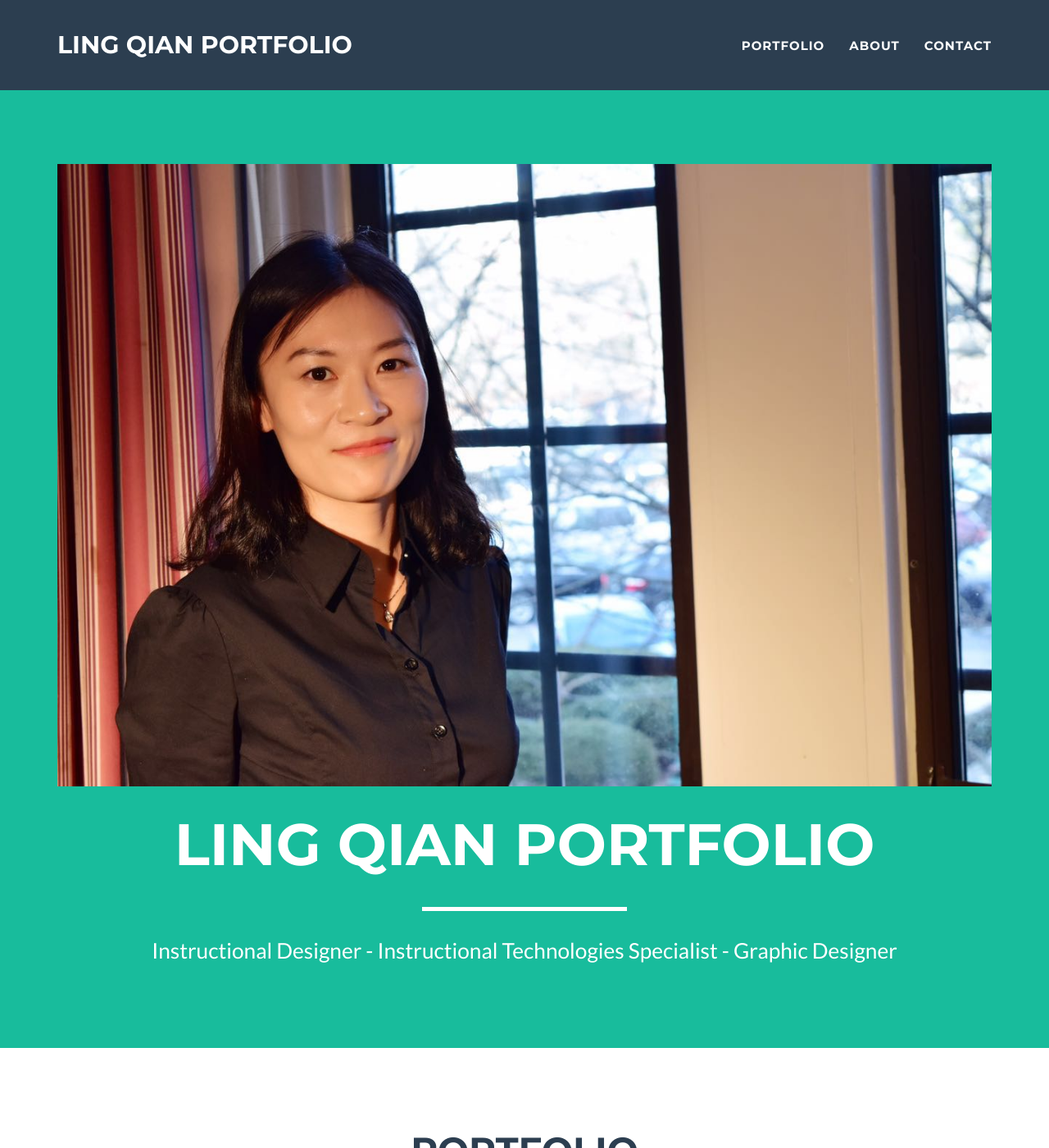
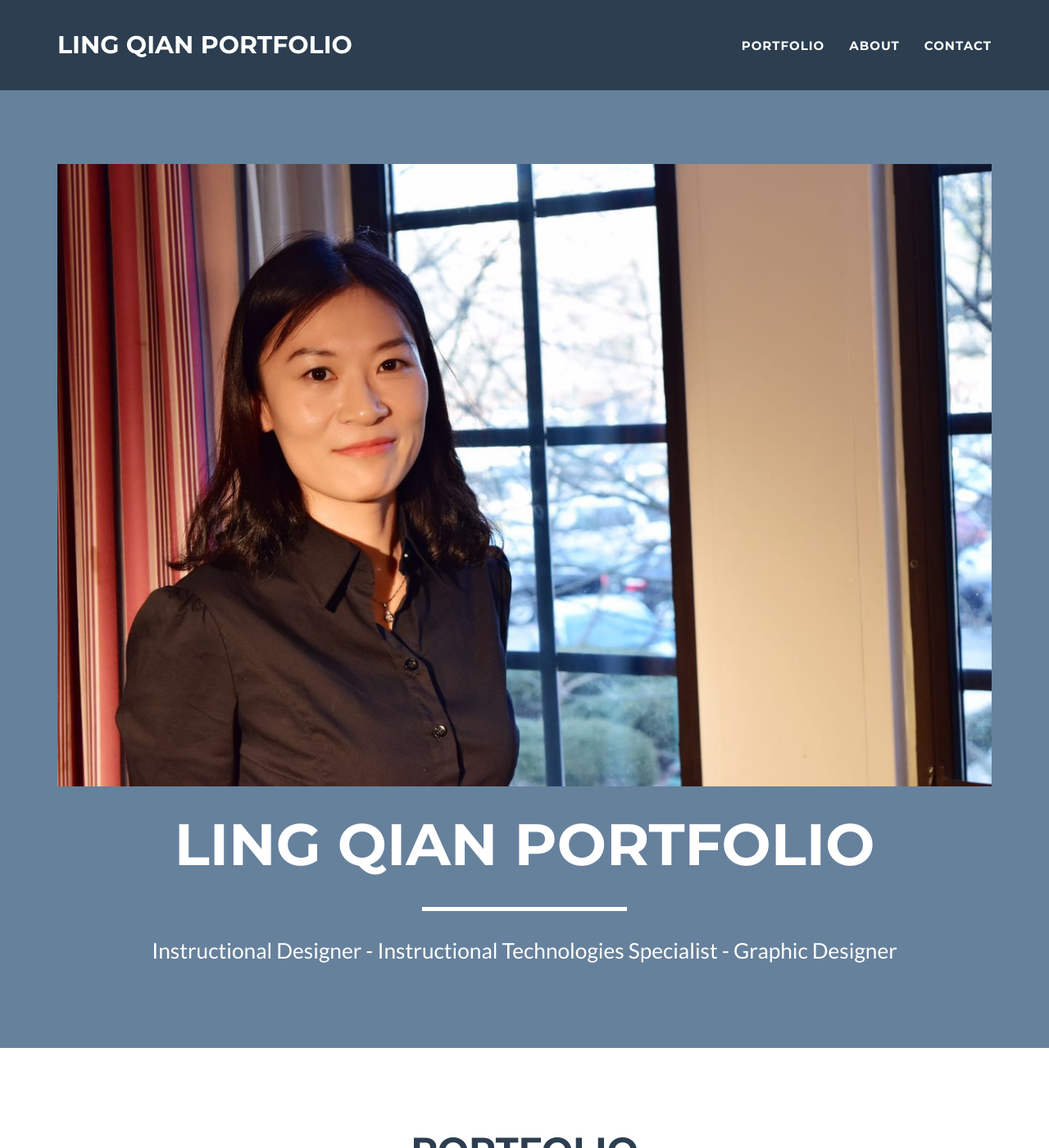
Before and after one commit to lingqiann/lingqiann.github.io, a Jekyll site: the page built from index.html, in a window 1280 px wide and 1400 px high. Shown: the whole window at 82% size. Built offline with Jekyll 4.4.1, drawn with Linux system fonts in a browser that asks for light colours.

Commit message:
Update _config.yml

```diff
--- a/_config.yml
+++ b/_config.yml
@@ -24,8 +24,8 @@ disqus_shortname: myshortname
 
 # Color settings (hex-codes without the leading hash-tag)
 color:
-  primary: 18bc9c #80B3FF
-  primary-rgb: "24,288,156" #"128,179,255"
+  primary: 66819C # default: 18bc9c
+  primary-rgb: "102,129,156" # default: 24,288,156
   secondary: 2c3e50 #FD6E8A
   secondary-dark: 233140 #A2122F
 
```
